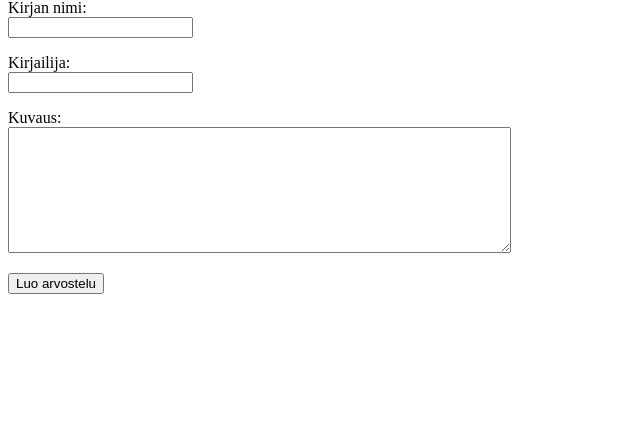
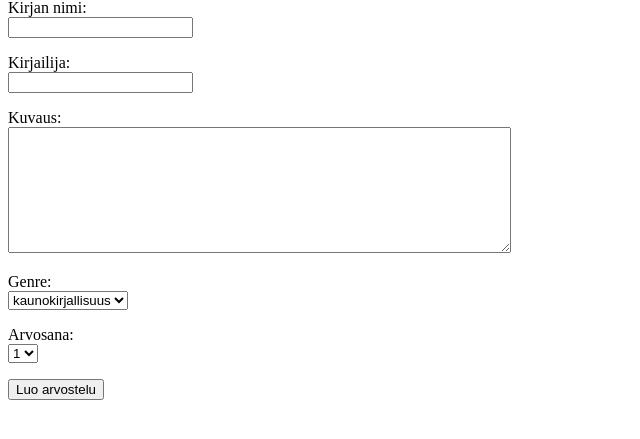
Before and after one commit to mariavuorikallio/book-review-app, a Flask app: page /new_review in a window 1280 px wide. Shown: the part 81-520 px from the top of the page, without its empty margins (0-640 px from the left). Run offline with Flask 3, Linux system fonts and the light colour scheme; the visitor is signed in with stand-in values (Sample User, id 1).

Commit message:
Add classes to reviews

```diff
--- a/app.py
+++ b/app.py
@@ -41,7 +41,8 @@ def show_review(review_id):
     review = reviews.get_review(review_id)
     if not review:
        abort(404)
-    return render_template("show_review.html", review=review)
+    classes = reviews.get_classes(review_id)
+    return render_template("show_review.html", review=review, classes=classes)
 
 @app.route("/new_review")
 def new_review():
@@ -61,8 +62,15 @@ def create_review():
     if not description or len(description) > 1000:
        abort(403)
     user_id = session["user_id"]
+    classes = []
+    genre = request.form["genre"]
+    if genre:
+       classes.append(("Genre", genre))
+    rating = request.form["rating"]
+    if rating:
+       classes.append(("Arvosana", rating))
 
-    reviews.add_review(title, author, description, user_id)
+    reviews.add_review(title, author, description, user_id, classes)
 
     return redirect("/")
 
--- a/schema.sql
+++ b/schema.sql
@@ -11,3 +11,11 @@ CREATE TABLE reviews (
     description TEXT,
     user_id INTEGER REFERENCES users
 );
+
+CREATE TABLE review_classes (
+    id INTEGER PRIMARY KEY,
+    review_id INTEGER REFERENCES reviews,
+    title TEXT,
+    value TEXT
+
+);
--- a/templates/new_review.html
+++ b/templates/new_review.html
@@ -20,6 +20,25 @@
       Kuvaus: <br />
       <textarea name="description" rows="8" cols="60" maxlength="1000" required></textarea>
     </p>
+    <p>
+     Genre: <br />
+     <select name="genre">
+      <option value="kaunokirjallisuus">kaunokirjallisuus</option>
+      <option value="jännitys">jännitys</option>
+      <option value="fantasia">fantasia</option>
+      <option value="scifi">scifi</option>
+      <option value="romantiikka">romantiikka</option>
+     </select>
+    </p>
+     Arvosana: <br />
+     <select name="rating">
+      <option value="1">1</option>
+      <option value="2">2</option>
+      <option value="3">3</option>
+      <option value="4">4</option>
+      <option value="5">5</option>
+     </select>
+     </p>
     <input type="submit" value="Luo arvostelu" />
   </form>
 </body>
```
Also changed, not shown: reviews.py (+11 -1 lines), templates/show_review.html (+9 -0 lines).
